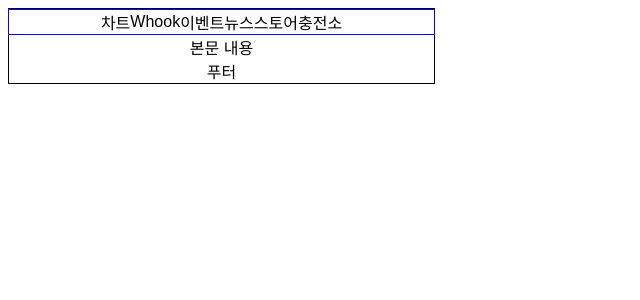
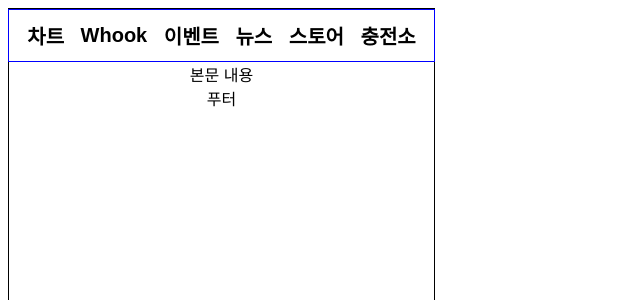
Before and after one commit to shinheylynn/react-contents-viewer, a React (Create React App) app: page / in a window 1280 px wide. Shown: the top 300 px of the page, without its empty margins (0-640 px from the left). Built offline with nearby package versions, Linux system fonts and the light colour scheme.

Commit message:
:art: Add: 헤더 Category.js 파일 추가
기능 추후 추가 예정

```diff
--- a/src/App.js
+++ b/src/App.js
@@ -6,10 +6,11 @@ import flexCenter from './utils/mixin';
 import Categories from './Categories';
 
 const Container = styled.div`
-  ${flexCenter};
+  ${flexCenter('flex-start', 'center')};
   flex-direction: column;
   font-family: Arial, sans-serif;
   width: 425px;
+  min-height: 900px;
   border: 1px black solid;
 `;
 
@@ -17,7 +18,7 @@ function App() {
   return (
     <Container>
       <Categories />
-      <main className="main-content">본문 내용</main>
+      <main className="mainContent">본문 내용</main>
       <footer className="footer">푸터</footer>
     </Container>
   );
--- a/src/Categories.js
+++ b/src/Categories.js
@@ -3,21 +3,37 @@ import styled from 'styled-components';
 import flexCenter from './utils/mixin';
 
 const Footer = styled.footer`
-  ${flexCenter};
   border: 1px solid blue;
   width: 100%;
 `;
-const Category = styled.div``;
+
+const CategoryContainer = styled.div`
+  ${flexCenter('space-around', 'center')};
+  padding: 10px 10px;
+`;
+
+const Category = styled.button`
+  font-size: 20px;
+  font-weight: 700;
+  border: none;
+  background-color: transparent;
+
+  &:hover {
+    cursor: pointer;
+  }
+`;
 
 function Categories() {
   return (
     <Footer>
+      <CategoryContainer>
         <Category>차트</Category>
         <Category>Whook</Category>
         <Category>이벤트</Category>
         <Category>뉴스</Category>
         <Category>스토어</Category>
         <Category>충전소</Category>
+      </CategoryContainer>
     </Footer>
   );
 }
--- a/src/utils/mixin.js
+++ b/src/utils/mixin.js
@@ -1,9 +1,9 @@
 import { css } from 'styled-components';
 
-const flexCenter = css`
+const flexCenter = (justifyContent = 'center', alignItems = 'center') => css`
   display: flex;
-  justify-content: center;
-  align-items: center;
+  justify-content: ${justifyContent};
+  align-items: ${alignItems};
 `;
 
 export default flexCenter;
```
Also changed, not shown: 1 other file (tests, documents, lock files or other folders). Lines whose indentation alone changed are shown as unchanged.
